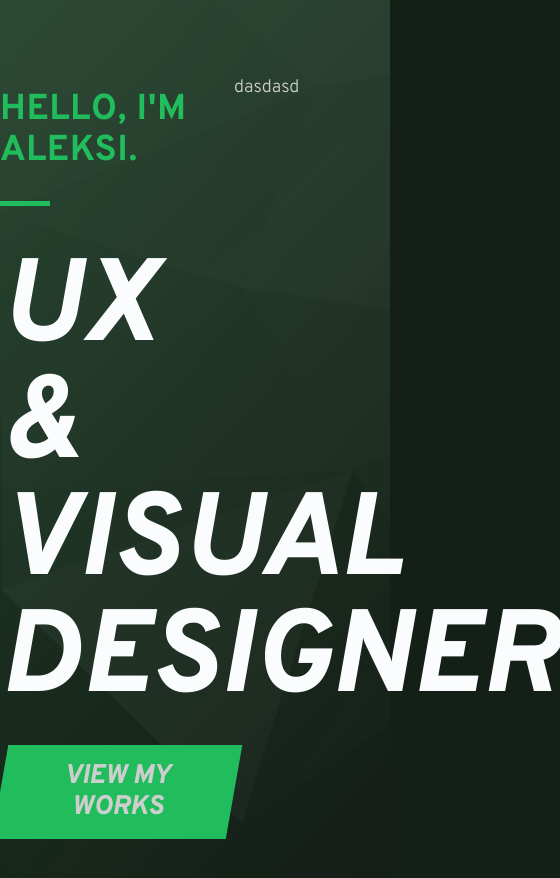
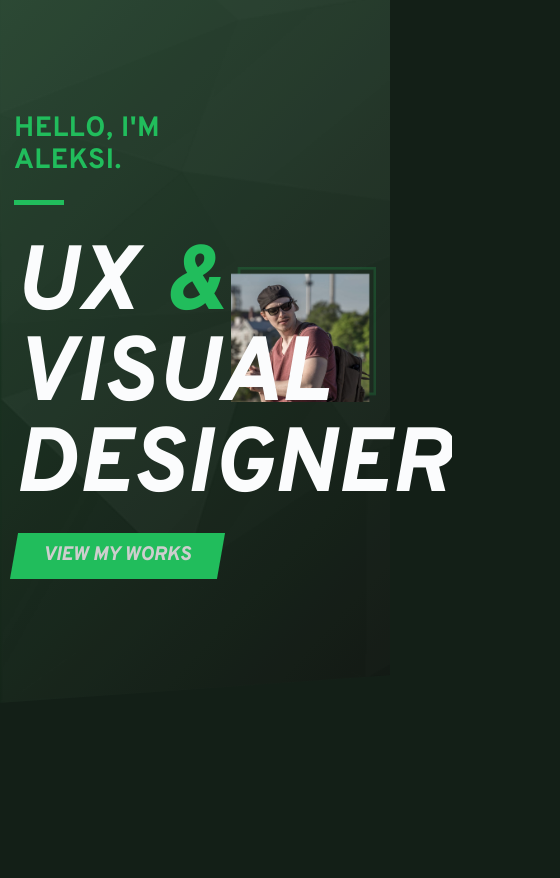
Before and after one commit to aleksiliukkonen/Portfolio-v2, a website: page index.html in a window 390 px wide. Shown: the whole page, 560 px wide, since content can reach past the window. After the commit the page ends 844 px from the top, so only its background shows below. Drawn offline with nearby package versions, Linux system fonts and the light colour scheme; files that its build step writes are made by us from their sources.

Commit message:
Add portrait image and adjust it for mobile size

```diff
--- a/index.html
+++ b/index.html
@@ -16,10 +16,10 @@
 		<div class="hero__content">
 			<div class="hero__container">
 				<h2 class="hero__intro">Hello, I'm Aleksi.</h2>
-     		<h1 class="hero__desc">UX & Visual Designer</h1>
+     		<h1 class="hero__desc">UX <span>&</span> Visual Designer</h1>
 				<a href="#" class="btn btn--green"><span>View my works</span></a>
 			</div>
-			<div class="portrait"><p>dasdasd</p></div>
+			<div class="portrait"><img class="portrait__shot" src="../img/Portrait.png"></div>
 		</div>
 	</div>
 <header>
--- a/sass/_header.sass
+++ b/sass/_header.sass
@@ -14,14 +14,16 @@ body
 
 	&__container
 		width: 60%
+		z-index: 1
 
 	&__content
 		transform: skew(0deg, 4deg)
 		max-width: 1170px
 		margin: 0 auto
 		position: relative
-		top: 60px
+		top: 90px
 		display: flex
+		padding: 0 1em
 
 	&__intro
 		font-size: 2rem
@@ -49,6 +51,17 @@ body
 		text-transform: uppercase
 		margin: 0.4em 0 0.2em 0
 
+		& > span
+			color: $primary-color
+
+.portrait
+	max-width: 660px
+	position: absolute
+	right: 0
+
+.portrait__shot
+	max-width: 100%
+
 .btn--green
 	background-color: $primary-color
 
@@ -60,7 +73,7 @@ body
 	text-decoration: none
 	border: 0
 	outline: 0
-	font-size: 1.5rem
+	font-size: 1.4rem
 	padding: 0.6em 1.5em
 	display: inline-block
 	transform: skew(-10deg)
@@ -73,4 +86,13 @@ body
 		display: inline-block
 		transform: skew(10deg)
 
+
+@media (max-width: 1170px)
+
+	.portrait
+		display: flex
+		align-items: center
+		justify-content: center
+		position: relative
+
 //@media (max-width: 767px)
--- a/sass/_typography.sass
+++ b/sass/_typography.sass
@@ -4,7 +4,7 @@
 @media (max-width: 767px)
 
 	\:root
-		font-size: 18px
+		font-size: 14px
 
 body
 	font-family: 'Overpass', sans-serif
```
Also changed, not shown: img/Portrait.png (added).
